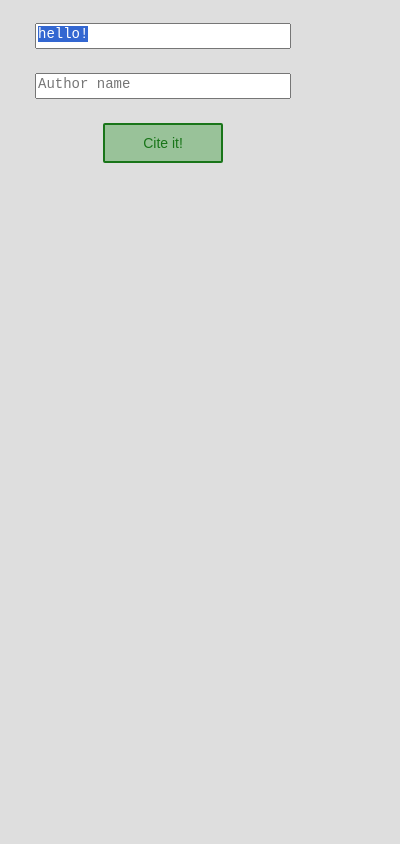
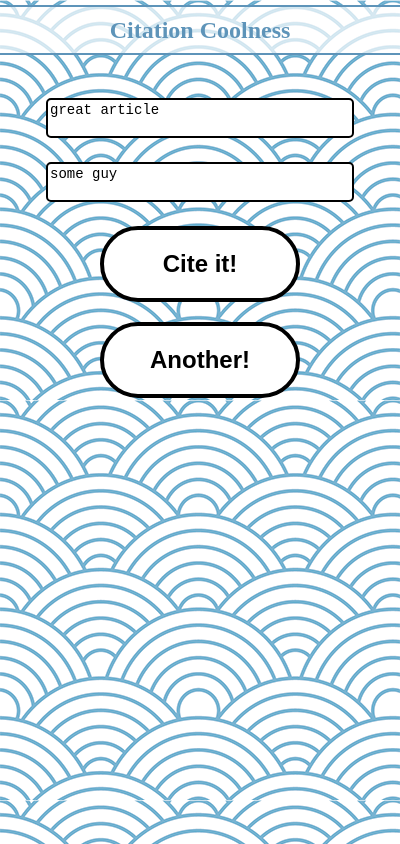
Before and after one commit to hepler/citation-manager, a browser extension: page popup.html in a window 400 px wide. Both pictures are taken after a click on the button "Cite it!". Drawn offline with Linux system fonts and the light colour scheme; no server answers.

Commit message:
got basic lookup working, now working on improvements

```diff
--- a/css/styles.css
+++ b/css/styles.css
@@ -1,46 +1,102 @@
 body {
-    width: 300px;
+    width: 400px;
     height: 0;
+    margin: 2px 0;
     background-color: #dedede;
+    background-image: url('../img/bg.png');
     overflow-x: hidden;
-    padding: 5px;
     text-align: center;
+}
+
+#title {
+    background:rgba(255,255,255,.7);
+    border-top: 2px solid #5e94b9;
+    border-bottom: 2px solid #5e94b9;
+
+    height: 26px;
+    width: 100%;
+
+    margin: 5px 0;
+    padding: 10px 0;
+
+    font-size: 24px;
+    font-weight: bolder;
+    color: #5e94b9;
 }
 
 button {
     position: relative;
     vertical-align: top;
-    padding: 0;
-    border: 2px solid;
-    border-radius: 2px;
+    padding: 20px;
+    /*border: 2px solid;*/
+    /*border-radius: 2px;*/
 
     margin: 10px 5px;
-    width: 120px;
-    height: 40px;
+    width: 200px;
+    /*height: 40px;*/
 
-    font-size: 14px;
+    font-size: 24px;
+    font-weight: bolder;
     text-align: center;
     cursor: pointer;
 
-    background: #99C299;
-    border-color: #197519;
-    color: #197519;
+    background: #fff;
+    border-color: #000;
+    border: 4px solid;
+    border-radius: 100px;
+    color: #000;
 
     outline: none;
 }
 
 button:hover {
-    background-color: #66A366;
-    color: #dedede;
+    background-color: #000;
+    border-color: #000;
+    color: #fff;
 }
 
 textarea {
     resize:none;
     outline: none;
+    border: 2px solid #000;
+    border-radius: 5px;
 
+    width: 300px;
     margin: 10px;
-    width: 250px;
-    height: 20px;
 
     font-size: 14px;
 }
+
+textarea .input {
+    height: 40px;
+}
+
+#citation {
+    height: 200px;
+}
+
+#result {
+    display: none;
+}
+
+
+/*
+ * Notifications at the top of the popup
+ */
+
+#notification {
+    height: 26px;
+    width: 100%;
+
+    padding: 0 0 2px 0;
+
+    font-size: 24px;
+}
+
+#notification div {
+    background:rgba(94,148,185,.7);
+    /*background-color: #5e94b9;*/
+    border: 2px 0 solid #5e94b9;
+    font-weight: bolder;
+    color: #fff;
+}
--- a/js/index.js
+++ b/js/index.js
@@ -1,11 +1,58 @@
 // Run on page load
 $(function() {
-    $('#cite').on('click', cite);
+    $('#cite').on('click', get_citation);
+    $('#rest').on('click', resetSearch);
+
+    $('#author').val('some guy');
+    $('#article').val('great article');
 });
 
-// look for citation of this article
-function cite() {
-    $('#article').html("hello!");
-    $('#article').select();
-    document.execCommand('copy');
+// Get the proper citation of this article
+function get_citation() {
+    var author = $('#author').val();
+    var title = $('#article').val();
+    var request = $.ajax({
+        url: 'http://localhost:8080/cite/' + author + '/' + title,
+        type: 'GET',
+        dataType: 'json'
+    });
+
+    // Put the response into the textarea and copy it to clipboard
+    request.done(function(data) {
+        console.log("done now!");
+        console.log(data);
+
+        $('#user-input').hide();
+
+        $('#citation').val(data[0]['citation']);
+        $('#citation').select();
+
+        $('#result').fadeIn(200);
+
+        document.execCommand('copy');
+        console.log(data[0]['citation']);
+
+        sendNotification('copied to clipboard');
+    });
 }
+
+// Add a notification to the notification panel
+function sendNotification(note) {
+    $('#notification div').fadeIn(200);
+    $('#notification').html(
+        '<div>' + note + '</div>'
+    );
+    $('#notification div').fadeOut(3000);
+}
+
+// Reset the popup to allow for a new search
+function resetSearch() {
+    // Empty the textareas
+    $('#author').val('');
+    $('#article').val('');
+
+    // Show the input divs, hide the result div
+    $('#result').hide();
+    $('#user-input').fadeIn(200);
+
+}
--- a/popup.html
+++ b/popup.html
@@ -9,11 +9,19 @@
 </head>
 
 <body>
+    <div id="title">Citation Coolness</div>
 
-    <textarea id="article" placeholder="Article title"></textarea>
-    <textarea id="author" placeholder="Author name"></textarea>
+    <div id="notification"></div>
 
+    <div id="user-input">
+        <textarea id="article" class="input" placeholder="Article title"></textarea>
+        <textarea id="author" class="input" placeholder="Author name"></textarea>
+    </div>
+    <div id="result">
+        <textarea id="citation"></textarea>
+    </div>
     <button id="cite">Cite it!</button>
+    <button id="reset">Another!</button>
 
 </body>
 </html>
```
Also changed, not shown: img/bg.png (added).
